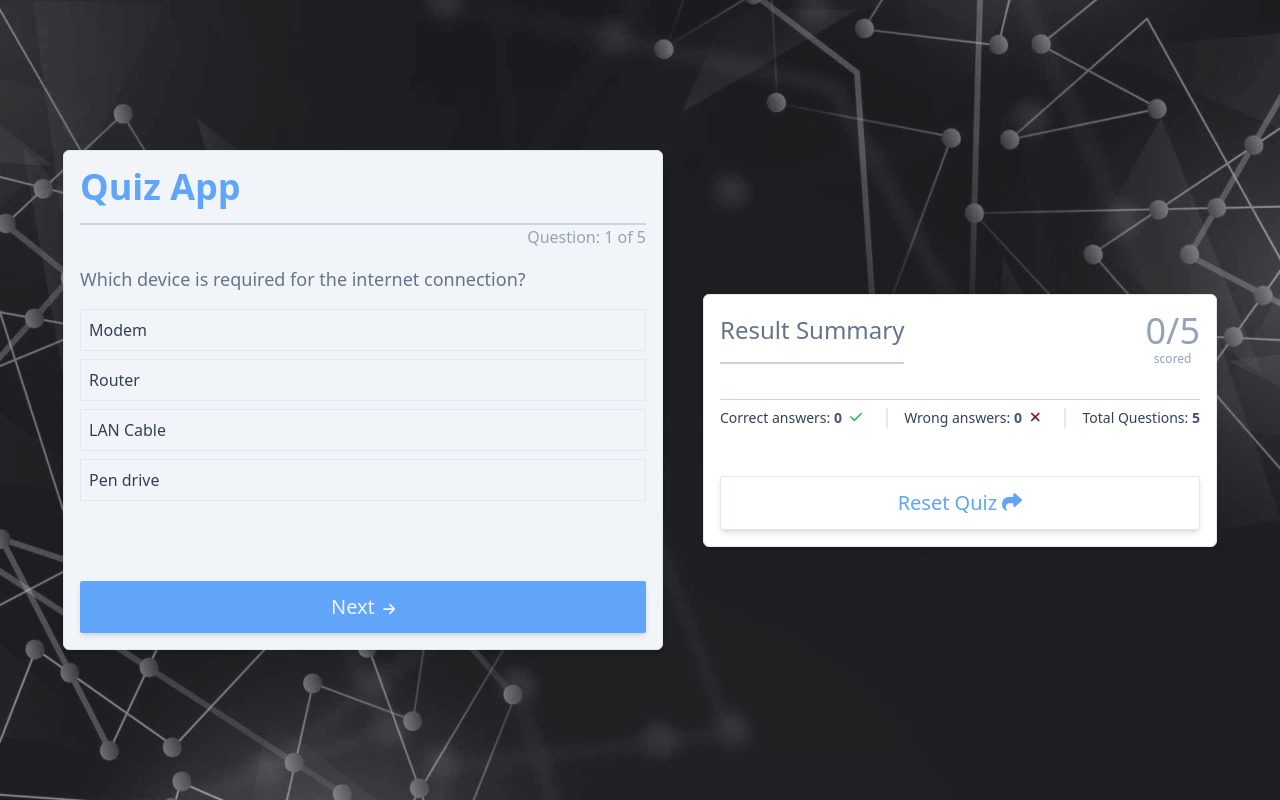
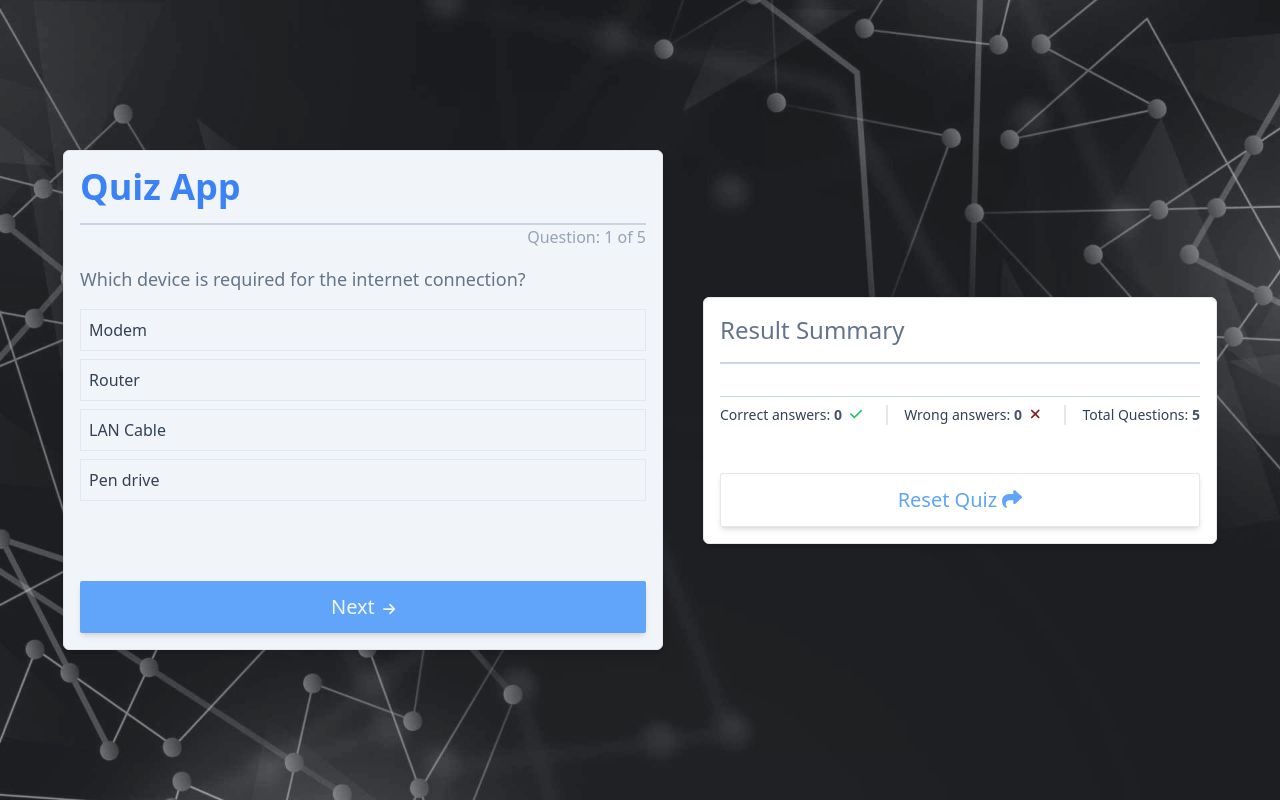
Before and after one commit to PaulDeveloper73/quiz, a React (Vite) app: page / in a window 1280 px wide. Built offline with nearby package versions, Linux system fonts and the light colour scheme.

Commit message:
Added a thank you message when quiz ends

```diff
--- a/src/components/Dashboard.jsx
+++ b/src/components/Dashboard.jsx
@@ -20,14 +20,17 @@ const Dashboard = () => {
   const [message, setMessage] = useState(false);
   const answeredQuestion = questions.filter((qn) => qn.answered);
   const lastAnsweredQuestion = activeQn === totalQuestion - 1;
+
+  useEffect(() => {
     if (lastAnsweredQuestion) {
       const isLastQuestion = questions.find(
         (qn) => qn.id === totalQuestion && qn.answered
       );
       if (isLastQuestion) {
-      // setMessage(true);
+        setMessage(true);
       }
     }
+  }, [lastAnsweredQuestion, questions, totalQuestion]);
 
   const sleep = async () => {
     return new Promise((resolve) => setTimeout(resolve, 1000));
@@ -51,7 +54,7 @@ const Dashboard = () => {
   const handleNextQuestion = async () => {
     setStatus(true);
     if (activeQn < totalQuestion - 1) {
-      await sleep(1000);
+      await sleep(100);
       setStatus(false);
       setActiveQn(activeQn + 1);
     }
@@ -65,15 +68,17 @@ const Dashboard = () => {
     <>
       <section className="flex flex-col items-center justify-center min-h-screen space-y-10 gap-x-10 lg:flex-row bg-slate-100 bg-opacity-10">
         <div className="p-4 border rounded-md shadow-md bg-slate-100 min-w-[320px] lg:min-w-[600px]">
-          <h1 className="pb-4 text-4xl font-semibold text-blue-400 border-b-2 border-slate-300">
+          <h1 className="pb-4 text-4xl font-semibold text-blue-500 border-b-2 border-slate-300">
             Quiz App
           </h1>
           <section className="space-x-20">
+            {!message && (
               <span className="float-right text-slate-400 font-extralight">
                 Question: {activeQn + 1} of {totalQuestion}
               </span>
+            )}
           </section>
-          <section>
+          <section className={message ? "text-center mt-10" : ""}>
             {message
               ? "Thank you for participating in the test!"
               : questions
@@ -85,7 +90,19 @@ const Dashboard = () => {
                       handleAnswer={handleAnswer}
                     />
                   ))}
+            {message && (
+              <div className="flex flex-col items-center justify-center mt-4">
+                <span className="text-4xl font-normal text-blue-600">
+                  {questions.filter((qn) => qn.isCorrect).length}/
+                  {totalQuestion}
+                </span>
+                <span className="text-md text-slate-500 font-extralight">
+                  scored
+                </span>
+              </div>
+            )}
             <div className="pt-20">
+              {!message && (
                 <button
                   type="button"
                   onClick={handleNextQuestion}
@@ -106,29 +123,22 @@ const Dashboard = () => {
                     </span>
                   )}
                 </button>
+              )}
             </div>
           </section>
         </div>
         <div className="p-4 bg-white border rounded-md shadow-md">
-          <div className="flex items-center justify-between">
+          <div className="items-center ">
             <h4 className="pb-4 text-2xl font-light border-b-2 text-slate-500 border-slate-300">
               Result Summary
             </h4>
-            <div className="flex flex-col items-center justify-center">
-              <span className="text-4xl font-light text-slate-400">
-                {questions.filter((qn) => qn.isCorrect).length}/{totalQuestion}
-              </span>
-              <span className="text-xs text-slate-400 font-extralight">
-                scored
-              </span>
-            </div>
           </div>
           <section>
             <div className="overflow-y-scroll max-h-52">
               {answeredQuestion.map((qn) => (
                 <div key={qn.id}>
                   <div className="flex items-center justify-start pt-4 gap-x-4">
-                    <h5 className="text-sm font-light text-slate-400">
+                    <h5 className="text-sm font-normal text-slate-500">
                       {qn.answered && (
                         <>
                           {qn.id}. {qn.question}
```
Lines whose indentation alone changed are shown as unchanged.
